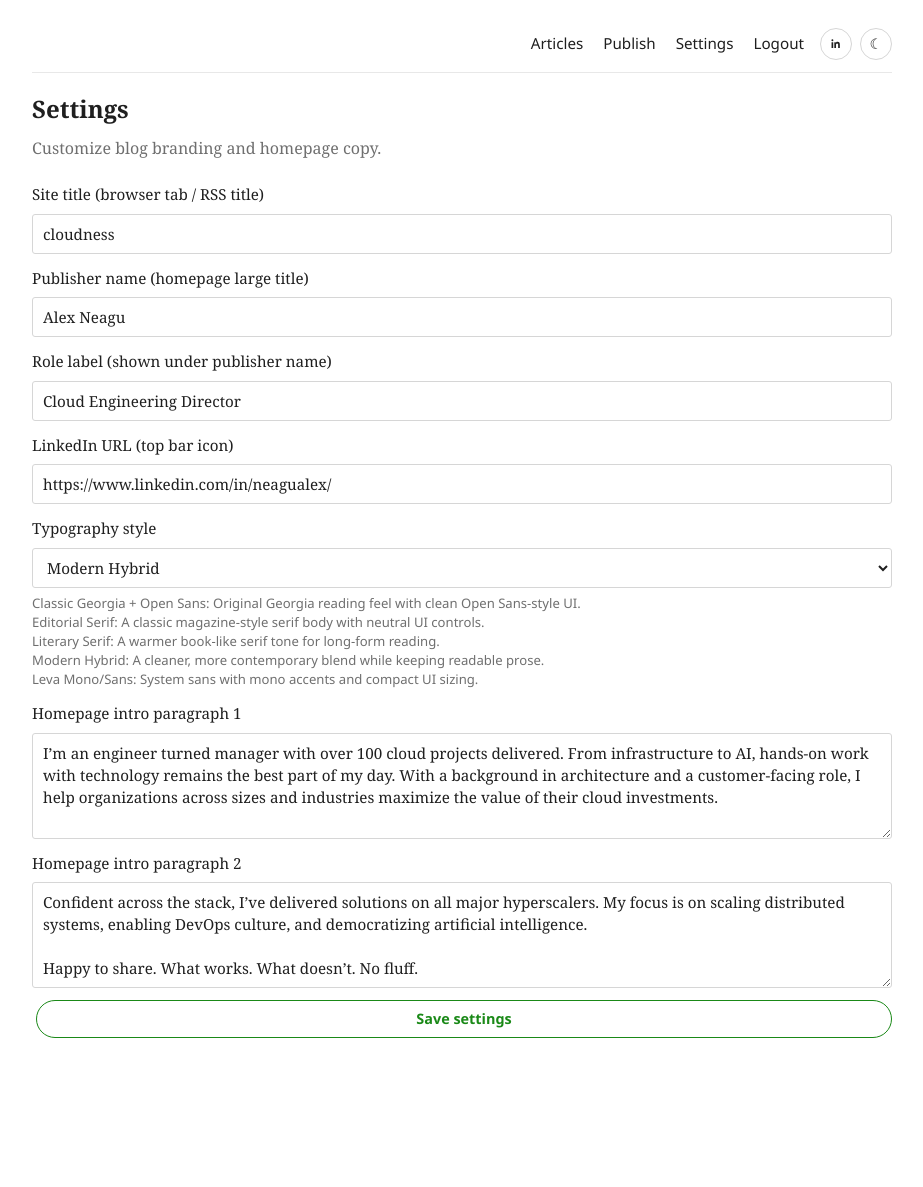
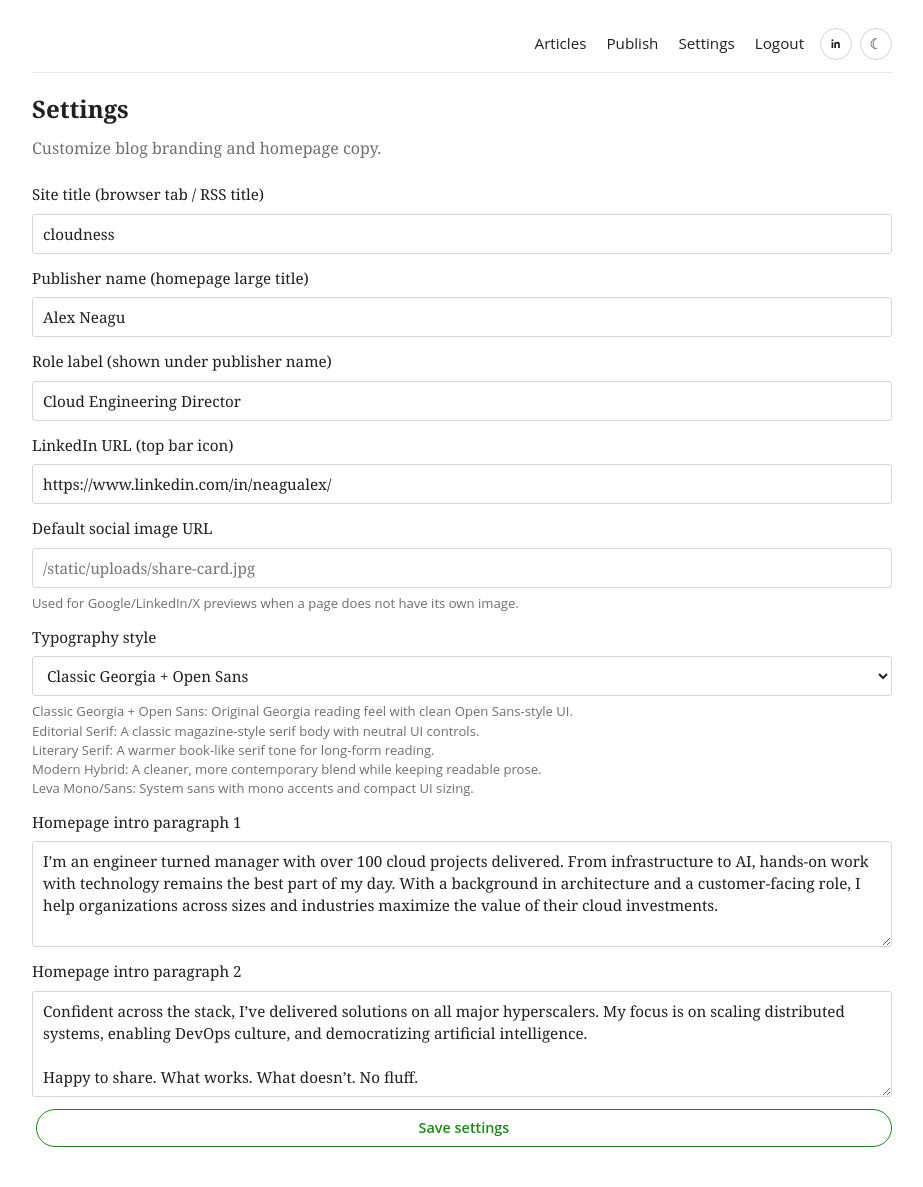
Before and after one commit to caneagu/personal-blog, a Flask app: page /settings in a window 1280 px wide. Shown: the top 1187 px of the page, without its empty margins (178-1101 px from the left). Before the commit the page ends 1038 px from the top, so only its background shows below. Run offline with Flask 3, Linux system fonts and the light colour scheme; the visitor is signed in with stand-in values (Sample User, id 1); some libraries are stand-ins or nearby versions.

Commit message:
Analyze repo SEO readiness

```diff
--- a/app.py
+++ b/app.py
@@ -3,6 +3,7 @@ from __future__ import annotations
 import datetime as dt
 import html
 import hmac
+import json
 import logging
 import os
 import re
@@ -13,8 +14,9 @@ from dataclasses import dataclass
 from functools import wraps
 from html.parser import HTMLParser
 from pathlib import Path
-from urllib.parse import urlparse
-from flask import Flask, abort, jsonify, redirect, render_template, request, session, url_for
+from typing import Any
+from urllib.parse import urljoin, urlparse
+from flask import Flask, abort, g, jsonify, redirect, render_template, request, session, url_for
 import markdown
 from markdownify import markdownify as html_to_markdown
 from werkzeug.exceptions import RequestEntityTooLarge
@@ -73,6 +75,7 @@ DEFAULT_SETTINGS = {
     "publisher_name": "Personal Blog",
     "profile_role": "Writer",
     "linkedin_url": "",
+    "social_image_url": "",
     "typography_theme": "classic",
     "home_intro_primary": (
         "This is a minimalist article site focused on clear writing, long-form ideas, and durable links. "
@@ -115,6 +118,15 @@ LOGIN_ATTEMPTS: dict[str, list[float]] = {}
 POSTS_CACHE: dict[str, object] = {"key": None, "posts": []}
 SETTINGS_CACHE: dict[str, object] = {"stamp": None, "settings": DEFAULT_SETTINGS.copy()}
 LOGGER = logging.getLogger(__name__)
+IMAGE_SRC_PATTERN = re.compile(r"""<img[^>]+src=["']([^"']+)["']""", re.IGNORECASE)
+STORAGE_PERMISSION_HINT = (
+    "Storage is not writable. Check bind-mount ownership/permissions on the host. "
+    "For Docker deployments, ensure /app/content and /app/static/uploads are writable by uid/gid 10001."
+)
+
+
+class StorageWriteError(RuntimeError):
+    pass
 
 
 @dataclass
@@ -402,7 +414,11 @@ def delete_post(slug: str) -> bool:
     path = CONTENT_DIR / f"{safe_slug}.md"
     if not path.exists():
         return False
-    path.unlink()
+    try:
+        path.unlink()
+    except OSError as exc:
+        LOGGER.exception("Failed to delete post file: %s", path)
+        raise StorageWriteError(f"Cannot delete {path.name}. {STORAGE_PERMISSION_HINT}") from exc
     invalidate_posts_cache()
     return True
 
@@ -445,18 +461,200 @@ def save_post(
     }
 
     payload = "---\n" + yaml.safe_dump(metadata, sort_keys=False).strip() + "\n---\n\n" + body.strip() + "\n"
-    path.write_text(payload, encoding="utf-8")
-    if previous_path and previous_path.exists():
-        previous_path.unlink()
+    try:
+        path.write_text(payload, encoding="utf-8")
+        if previous_path and previous_path.exists():
+            previous_path.unlink()
+    except OSError as exc:
+        LOGGER.exception("Failed to write post file: %s", path)
+        raise StorageWriteError(f"Cannot write {path.name}. {STORAGE_PERMISSION_HINT}") from exc
     invalidate_posts_cache()
     return cleaned_slug
 
 
 def make_summary(text: str) -> str:
+    return plain_text_excerpt(text, 180)
+
+
+def plain_text_excerpt(text: str, limit: int = 160) -> str:
     normalized = html.unescape(text or "")
     normalized = re.sub(r"<[^>]+>", " ", normalized)
     cleaned = re.sub(r"\s+", " ", re.sub(r"[#>*`_~\-\|]", " ", normalized)).strip()
-    return cleaned[:180] + ("..." if len(cleaned) > 180 else "")
+    if len(cleaned) <= limit:
+        return cleaned
+    if limit <= 3:
+        return cleaned[:limit]
+    return cleaned[: limit - 3].rstrip() + "..."
+
+
+def page_title(primary: str, site_name: str) -> str:
+    normalized_primary = plain_text_excerpt(primary, 90)
+    normalized_site_name = plain_text_excerpt(site_name, 60)
+    if not normalized_primary:
+        return normalized_site_name
+    if not normalized_site_name or normalized_primary == normalized_site_name:
+        return normalized_primary
+    return f"{normalized_primary} | {normalized_site_name}"
+
+
+def site_meta_description(settings: dict[str, str]) -> str:
+    publisher_name = settings.get("publisher_name", "").strip()
+    profile_role = settings.get("profile_role", "").strip()
+    intro = " ".join(
+        part.strip()
+        for part in (
+            settings.get("home_intro_primary", ""),
+            settings.get("home_intro_secondary", ""),
+        )
+        if part.strip()
+    )
+    parts: list[str] = []
+    if publisher_name and profile_role:
+        parts.append(f"{publisher_name} is a {profile_role}.")
+    elif publisher_name:
+        parts.append(f"Writing and essays from {publisher_name}.")
+    if intro:
+        parts.append(intro)
+    description = " ".join(parts).strip()
+    if description:
+        return plain_text_excerpt(description, 160)
+    return plain_text_excerpt(settings.get("site_title", SITE_TITLE), 160)
+
+
+def default_share_image(settings: dict[str, str]) -> str:
+    return sanitize_url(settings.get("social_image_url", "").strip())
+
+
+def absolute_url(url_value: str) -> str:
+    candidate = sanitize_url(url_value)
+    if not candidate:
+        return ""
+    parsed = urlparse(candidate)
+    if parsed.scheme:
+        return candidate
+    return urljoin(request.url_root, candidate)
+
+
+def extract_first_image_url(html_content: str) -> str:
+    match = IMAGE_SRC_PATTERN.search(html_content or "")
+    if not match:
+        return ""
+    return absolute_url(match.group(1))
+
+
+def webpage_schema(title: str, description: str, canonical_url: str, page_type: str = "WebPage") -> dict[str, Any]:
+    return {
+        "@context": "https://schema.org",
+        "@type": page_type,
+        "name": title,
+        "description": description,
+        "url": canonical_url,
+    }
+
+
+def person_schema(settings: dict[str, str], canonical_url: str, description: str) -> dict[str, Any]:
+    payload: dict[str, Any] = {
+        "@context": "https://schema.org",
+        "@type": "Person",
+        "name": settings.get("publisher_name", "").strip() or settings.get("site_title", SITE_TITLE),
+        "description": description,
+        "url": canonical_url,
+    }
+    profile_role = settings.get("profile_role", "").strip()
+    linkedin_url = settings.get("linkedin_url", "").strip()
+    if profile_role:
+        payload["jobTitle"] = profile_role
+    if linkedin_url:
+        payload["sameAs"] = [linkedin_url]
+    return payload
+
+
+def website_schema(settings: dict[str, str], canonical_url: str, description: str) -> dict[str, Any]:
+    payload: dict[str, Any] = {
+        "@context": "https://schema.org",
+        "@type": "WebSite",
+        "name": settings.get("site_title", SITE_TITLE),
+        "description": description,
+        "url": canonical_url,
+    }
+    publisher_name = settings.get("publisher_name", "").strip()
+    if publisher_name:
+        payload["publisher"] = {"@type": "Person", "name": publisher_name}
+    return payload
+
+
+def article_schema(
+    post: Post,
+    settings: dict[str, str],
+    canonical_url: str,
+    description: str,
+    image_url: str,
+) -> dict[str, Any]:
+    author_name = settings.get("publisher_name", "").strip() or settings.get("site_title", SITE_TITLE)
+    author_payload: dict[str, Any] = {
+        "@type": "Person",
+        "name": author_name,
+    }
+    linkedin_url = settings.get("linkedin_url", "").strip()
+    if linkedin_url:
+        author_payload["sameAs"] = [linkedin_url]
+
+    payload: dict[str, Any] = {
+        "@context": "https://schema.org",
+        "@type": "BlogPosting",
+        "headline": post.title,
+        "description": description,
+        "datePublished": post.published_at.isoformat(),
+        "dateModified": post.published_at.isoformat(),
+        "mainEntityOfPage": {"@type": "WebPage", "@id": canonical_url},
+        "url": canonical_url,
+        "author": author_payload,
+        "publisher": author_payload,
+    }
+    if image_url:
+        payload["image"] = [image_url]
+    return payload
+
+
+def build_seo_metadata(
+    *,
+    settings: dict[str, str],
+    title: str,
+    description: str,
+    canonical_url: str = "",
+    robots: str = "index,follow",
+    og_type: str = "website",
+    image_url: str = "",
+    structured_data: list[dict[str, Any]] | None = None,
+    author_name: str = "",
+    published_time: str = "",
+    modified_time: str = "",
+) -> dict[str, str]:
+    canonical = absolute_url(canonical_url or request.base_url)
+    resolved_image_url = absolute_url(image_url or default_share_image(settings))
+    g.robots_directive = robots
+
+    json_ld = ""
+    if structured_data:
+        payload: dict[str, Any] | list[dict[str, Any]]
+        payload = structured_data[0] if len(structured_data) == 1 else structured_data
+        json_ld = json.dumps(payload, ensure_ascii=False)
+
+    return {
+        "title": page_title(title, settings.get("site_title", SITE_TITLE)),
+        "description": plain_text_excerpt(description or title, 160),
+        "canonical_url": canonical,
+        "robots": robots,
+        "og_type": og_type,
+        "image_url": resolved_image_url,
+        "image_alt": plain_text_excerpt(title or settings.get("site_title", SITE_TITLE), 120),
+        "site_name": settings.get("site_title", SITE_TITLE),
+        "author_name": plain_text_excerpt(author_name, 120),
+        "published_time": published_time,
+        "modified_time": modified_time,
+        "json_ld": json_ld,
+        "twitter_card": "summary_large_image" if resolved_image_url else "summary",
+    }
 
 
 def resolve_editor_body(raw_html: str, submitted_markdown: str) -> tuple[str, str]:
@@ -595,8 +793,12 @@ def load_site_settings() -> dict[str, str]:
 
 
 def save_site_settings(settings: dict[str, str]) -> None:
-    SETTINGS_PATH.parent.mkdir(parents=True, exist_ok=True)
-    SETTINGS_PATH.write_text(yaml.safe_dump(settings, sort_keys=False), encoding="utf-8")
+    try:
+        SETTINGS_PATH.parent.mkdir(parents=True, exist_ok=True)
+        SETTINGS_PATH.write_text(yaml.safe_dump(settings, sort_keys=False), encoding="utf-8")
+    except OSError as exc:
+        LOGGER.exception("Failed to write site settings: %s", SETTINGS_PATH)
+        raise StorageWriteError(f"Cannot save site settings. {STORAGE_PERMISSION_HINT}") from exc
     SETTINGS_CACHE["stamp"] = None
 
 
@@ -665,6 +867,9 @@ def set_response_security_headers(response):
         "base-uri 'self'; "
         "frame-ancestors 'none'"
     )
+    robots_directive = getattr(g, "robots_directive", "")
+    if robots_directive:
+        response.headers["X-Robots-Tag"] = robots_directive
     return response
 
 
@@ -695,14 +900,54 @@ def home():
     settings = load_site_settings()
     posts = list_posts()
     featured = posts[0] if posts else None
-    return render_template("home.html", site_title=settings["site_title"], featured=featured, posts=posts[:6])
+    description = site_meta_description(settings)
+    canonical_url = url_for("home", _external=True)
+    home_title = settings["publisher_name"] or settings["site_title"]
+    if settings.get("profile_role", "").strip():
+        home_title = f"{home_title}, {settings['profile_role']}"
+    seo = build_seo_metadata(
+        settings=settings,
+        title=home_title,
+        description=description,
+        canonical_url=canonical_url,
+        og_type="website",
+        image_url=extract_first_image_url(featured.body_html) if featured else "",
+        structured_data=[
+            website_schema(settings, canonical_url, description),
+            person_schema(settings, canonical_url, description),
+            webpage_schema(home_title, description, canonical_url),
+        ],
+        author_name=settings["publisher_name"],
+    )
+    return render_template(
+        "home.html",
+        site_title=settings["site_title"],
+        featured=featured,
+        posts=posts[:6],
+        seo=seo,
+    )
 
 
 @app.get("/articles")
 def articles():
     settings = load_site_settings()
     posts = list_posts()
-    return render_template("articles.html", site_title=settings["site_title"], posts=posts)
+    description = plain_text_excerpt(
+        f"Published articles by {settings['publisher_name'] or settings['site_title']}. {site_meta_description(settings)}",
+        160,
+    )
+    canonical_url = url_for("articles", _external=True)
+    seo = build_seo_metadata(
+        settings=settings,
+        title=f"Articles by {settings['publisher_name'] or settings['site_title']}",
+        description=description,
+        canonical_url=canonical_url,
+        og_type="website",
+        image_url=extract_first_image_url(posts[0].body_html) if posts else "",
+        structured_data=[webpage_schema("Articles", description, canonical_url, page_type="CollectionPage")],
+        author_name=settings["publisher_name"],
+    )
+    return render_template("articles.html", site_title=settings["site_title"], posts=posts, seo=seo)
 
 
 @app.get("/article/<slug>")
@@ -713,7 +958,27 @@ def article_detail(slug: str):
         abort(404)
     if post.is_draft and not is_authenticated():
         abort(404)
-    return render_template("article_detail.html", site_title=settings["site_title"], post=post)
+    description = plain_text_excerpt(post.summary or post.body_markdown or post.body_html, 160)
+    canonical_url = url_for("article_detail", slug=post.slug, _external=True)
+    image_url = extract_first_image_url(post.body_html)
+    robots = "noindex,nofollow,noarchive" if post.is_draft else "index,follow"
+    seo = build_seo_metadata(
+        settings=settings,
+        title=post.title,
+        description=description,
+        canonical_url=canonical_url,
+        robots=robots,
+        og_type="article",
+        image_url=image_url,
+        structured_data=[
+            article_schema(post, settings, canonical_url, description, image_url),
+            webpage_schema(post.title, description, canonical_url),
+        ],
+        author_name=settings["publisher_name"],
+        published_time=post.published_at.isoformat(),
+        modified_time=post.published_at.isoformat(),
+    )
+    return render_template("article_detail.html", site_title=settings["site_title"], post=post, seo=seo)
 
 
 @app.get("/essays")
@@ -782,11 +1047,19 @@ def editor():
                 message = f"Draft saved: /publish/{slug}"
             else:
                 message = f"Published successfully: /article/{slug}"
-        except ValueError as exc:
+        except (ValueError, StorageWriteError) as exc:
             message = str(exc)
 
     posts = list_posts(include_drafts=True)
     drafts = [post for post in posts if post.is_draft]
+    seo = build_seo_metadata(
+        settings=settings,
+        title="Publish",
+        description="Write, save drafts, and publish articles.",
+        canonical_url=url_for("publish", _external=True),
+        robots="noindex,nofollow,noarchive",
+        author_name=settings["publisher_name"],
+    )
     return render_template(
         "editor.html",
         site_title=settings["site_title"],
@@ -794,6 +1067,7 @@ def editor():
         initial=initial,
         posts=posts,
         drafts=drafts,
+        seo=seo,
     )
 
 
@@ -818,6 +1092,14 @@ def editor_existing(slug: str):
         "status": post.status,
     }
     drafts = [item for item in posts if item.is_draft]
+    seo = build_seo_metadata(
+        settings=settings,
+        title=f"Edit {post.title}",
+        description="Update an existing article draft or published post.",
+        canonical_url=url_for("publish_existing", slug=post.slug, _external=True),
+        robots="noindex,nofollow,noarchive",
+        author_name=settings["publisher_name"],
+    )
     return render_template(
         "editor.html",
         site_title=settings["site_title"],
@@ -825,6 +1107,7 @@ def editor_existing(slug: str):
         initial=initial,
         posts=posts,
         drafts=drafts,
+        seo=seo,
     )
 
 
@@ -861,7 +1144,17 @@ def preview_article():
         body_markdown=body_storage,
         status="draft",
     )
-    return render_template("preview.html", site_title=settings["site_title"], post=post)
+    seo = build_seo_metadata(
+        settings=settings,
+        title=f"Preview: {post.title}",
+        description=plain_text_excerpt(post.summary or post.body_markdown, 160),
+        canonical_url=url_for("publish", _external=True),
+        robots="noindex,nofollow,noarchive",
+        og_type="article",
+        image_url=extract_first_image_url(post.body_html),
+        author_name=settings["publisher_name"],
+    )
+    return render_template("preview.html", site_title=settings["site_title"], post=post, seo=seo)
 
 
 @app.post("/api/upload-image")
@@ -875,10 +1168,14 @@ def upload_image():
     if not extension:
         return jsonify({"error": f"Unsupported image format: {extension or 'unknown'}"}), 400
 
-    UPLOAD_DIR.mkdir(parents=True, exist_ok=True)
     stored_name = f"{uuid.uuid4().hex}{extension}"
     destination = UPLOAD_DIR / stored_name
-    file.save(destination)
+    try:
+        UPLOAD_DIR.mkdir(parents=True, exist_ok=True)
+        file.save(destination)
+    except OSError as exc:
+        LOGGER.exception("Failed to save uploaded image: %s", destination)
+        return jsonify({"error": f"Cannot store uploads. {STORAGE_PERMISSION_HINT}"}), 500
 
     return jsonify({"url": url_for("static", filename=f"uploads/{stored_name}")})
 
@@ -887,7 +1184,10 @@ def upload_image():
 @login_required
 def delete_article(slug: str):
     deleted_slug = slugify(slug)
-    delete_post(slug)
+    try:
+        delete_post(slug)
+    except StorageWriteError as exc:
+        abort(500, description=str(exc))
     requested_next = request.form.get("next", "")
     referrer_path = urlparse(request.referrer).path if request.referrer else ""
     next_url = requested_next if is_safe_next_url(requested_next) else referrer_path
@@ -929,15 +1229,58 @@ def rss_feed():
     return app.response_class(xml, mimetype="application/rss+xml")
 
 
+@app.get("/sitemap.xml")
+def sitemap():
+    posts = list_posts()
+    items = [
+        {"loc": url_for("home", _external=True), "lastmod": ""},
+        {"loc": url_for("articles", _external=True), "lastmod": ""},
+    ]
+    for post in posts:
+        items.append(
+            {
+                "loc": url_for("article_detail", slug=post.slug, _external=True),
+                "lastmod": post.published_at.isoformat(),
+            }
+        )
+
+    xml = render_template("sitemap.xml", items=items)
+    return app.response_class(xml, mimetype="application/xml")
+
+
+@app.get("/robots.txt")
+def robots_txt():
+    lines = [
+        "User-agent: *",
+        "Allow: /",
+        "Disallow: /login",
+        "Disallow: /settings",
+        "Disallow: /editor",
+        "Disallow: /publish",
+        "Disallow: /preview",
+        "Disallow: /api/",
+        f"Sitemap: {url_for('sitemap', _external=True)}",
+    ]
+    return app.response_class("\n".join(lines) + "\n", mimetype="text/plain")
+
+
 @app.route("/login", methods=["GET", "POST"])
 def login():
     settings = load_site_settings()
     message = ""
+    seo = build_seo_metadata(
+        settings=settings,
+        title="Login",
+        description="Admin login for publishing and site settings.",
+        canonical_url=url_for("login", _external=True),
+        robots="noindex,nofollow,noarchive",
+        author_name=settings["publisher_name"],
+    )
     if request.method == "POST":
         ip = client_ip()
         if too_many_login_attempts(ip):
             message = "Too many failed attempts. Please try again in a few minutes."
-            return render_template("login.html", site_title=settings["site_title"], message=message), 429
+            return render_template("login.html", site_title=settings["site_title"], message=message, seo=seo), 429
         username = request.form.get("username", "").strip()
         password = request.form.get("password", "")
         if username == admin_username() and verify_admin_password(password):
@@ -950,7 +1293,7 @@ def login():
             return redirect(next_url)
         record_failed_login(ip)
         message = "Invalid username or password"
-    return render_template("login.html", site_title=settings["site_title"], message=message)
+    return render_template("login.html", site_title=settings["site_title"], message=message, seo=seo)
 
 
 @app.post("/logout")
@@ -974,20 +1317,33 @@ def settings():
             "publisher_name": request.form.get("publisher_name", "").strip() or DEFAULT_SETTINGS["publisher_name"],
             "profile_role": request.form.get("profile_role", "").strip() or DEFAULT_SETTINGS["profile_role"],
             "linkedin_url": linkedin_url,
+            "social_image_url": sanitize_url(request.form.get("social_image_url", "").strip()),
             "typography_theme": sanitize_typography_theme(request.form.get("typography_theme", "")),
             "home_intro_primary": request.form.get("home_intro_primary", "").strip() or DEFAULT_SETTINGS["home_intro_primary"],
             "home_intro_secondary": request.form.get("home_intro_secondary", "").strip()
             or DEFAULT_SETTINGS["home_intro_secondary"],
         }
-        save_site_settings(updated)
-        current = updated
-        message = "Settings saved."
+        try:
+            save_site_settings(updated)
+            current = updated
+            message = "Settings saved."
+        except StorageWriteError as exc:
+            message = str(exc)
+    seo = build_seo_metadata(
+        settings=current,
+        title="Settings",
+        description="Update site branding, homepage copy, and publishing settings.",
+        canonical_url=url_for("settings", _external=True),
+        robots="noindex,nofollow,noarchive",
+        author_name=current["publisher_name"],
+    )
     return render_template(
         "settings.html",
         site_title=current["site_title"],
         settings=current,
         typography_themes=TYPOGRAPHY_THEMES,
         message=message,
+        seo=seo,
     )
 
 
--- a/content/site_settings.yml
+++ b/content/site_settings.yml
@@ -2,7 +2,7 @@ site_title: cloudness
 publisher_name: Alex Neagu
 profile_role: Cloud Engineering Director
 linkedin_url: https://www.linkedin.com/in/neagualex/
-typography_theme: modern
+typography_theme: classic
 home_intro_primary: "I\u2019m an engineer turned manager with over 100 cloud projects\
   \ delivered. From infrastructure to AI, hands-on work with technology remains the\
   \ best part of my day. With a background in architecture and a customer-facing role,\
--- a/templates/base.html
+++ b/templates/base.html
@@ -3,9 +3,38 @@
   <head>
     <meta charset="UTF-8" />
     <meta name="viewport" content="width=device-width, initial-scale=1.0" />
-    <title>{{ site_title }}</title>
-    <script src="{{ url_for('static', filename='base.js') }}"></script>
+    <title>{{ seo.title if seo is defined else site_title }}</title>
+    <meta name="description" content="{{ seo.description if seo is defined else site_title }}" />
+    <meta name="robots" content="{{ seo.robots if seo is defined else 'index,follow' }}" />
+    <meta name="author" content="{{ seo.author_name if seo is defined and seo.author_name else site_settings.publisher_name }}" />
+    <link rel="canonical" href="{{ seo.canonical_url if seo is defined else request.base_url }}" />
+    <meta property="og:site_name" content="{{ seo.site_name if seo is defined else site_title }}" />
+    <meta property="og:title" content="{{ seo.title if seo is defined else site_title }}" />
+    <meta property="og:description" content="{{ seo.description if seo is defined else site_title }}" />
+    <meta property="og:type" content="{{ seo.og_type if seo is defined else 'website' }}" />
+    <meta property="og:url" content="{{ seo.canonical_url if seo is defined else request.base_url }}" />
+    {% if seo is defined and seo.image_url %}
+    <meta property="og:image" content="{{ seo.image_url }}" />
+    <meta property="og:image:alt" content="{{ seo.image_alt }}" />
+    {% endif %}
+    {% if seo is defined and seo.published_time %}
+    <meta property="article:published_time" content="{{ seo.published_time }}" />
+    {% endif %}
+    {% if seo is defined and seo.modified_time %}
+    <meta property="article:modified_time" content="{{ seo.modified_time }}" />
+    {% endif %}
+    <meta name="twitter:card" content="{{ seo.twitter_card if seo is defined else 'summary' }}" />
+    <meta name="twitter:title" content="{{ seo.title if seo is defined else site_title }}" />
+    <meta name="twitter:description" content="{{ seo.description if seo is defined else site_title }}" />
+    {% if seo is defined and seo.image_url %}
+    <meta name="twitter:image" content="{{ seo.image_url }}" />
+    {% endif %}
+    <link rel="alternate" type="application/rss+xml" title="{{ site_title }} RSS" href="{{ url_for('rss_feed', _external=True) }}" />
     <link rel="stylesheet" href="{{ url_for('static', filename='styles.css') }}" />
+    <script src="{{ url_for('static', filename='base.js') }}" defer></script>
+    {% if seo is defined and seo.json_ld %}
+    <script type="application/ld+json">{{ seo.json_ld | safe }}</script>
+    {% endif %}
   </head>
   <body
     class="{{ 'is-authenticated' if is_authenticated else 'is-logged-out' }}"
--- a/templates/settings.html
+++ b/templates/settings.html
@@ -29,6 +29,18 @@
     </label>
 
     <label>
+      Default social image URL
+      <input
+        name="social_image_url"
+        type="text"
+        value="{{ settings.social_image_url }}"
+        maxlength="255"
+        placeholder="/static/uploads/share-card.jpg"
+      />
+      <small class="field-note">Used for Google/LinkedIn/X previews when a page does not have its own image.</small>
+    </label>
+
+    <label>
       Typography style
       <select name="typography_theme" required>
         {% for key, option in typography_themes.items() %}
```
Also changed, not shown: templates/sitemap.xml (added, +11 -0 lines), README.md, 1 other file.
